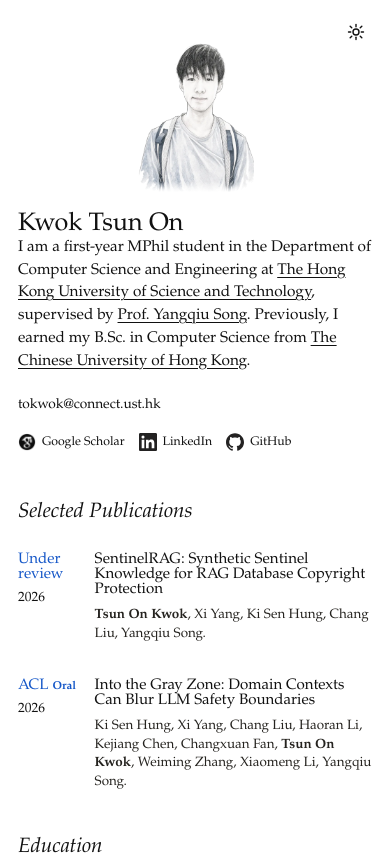
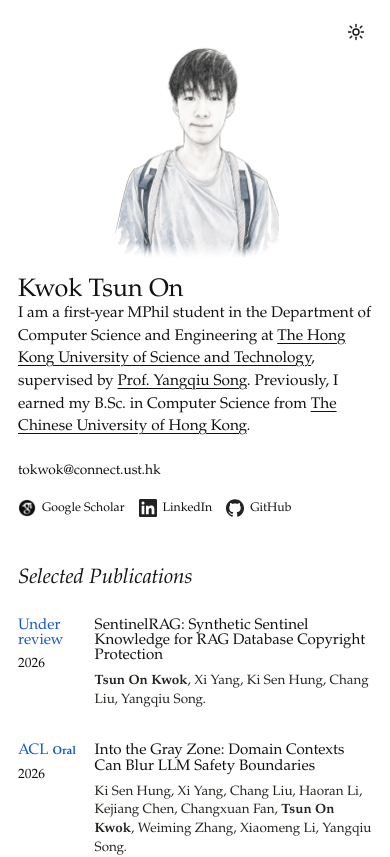
Before and after one commit to ansonk4/ansonk4.github.io, a Next.js app: page / in a window 390 px wide. Shown: the top 857 px of the page. Built offline with nearby package versions, Linux system fonts and the light colour scheme; a web font is replaced by a local one.

Commit message:
Increase mobile portrait size

```diff
--- a/app/globals.css
+++ b/app/globals.css
@@ -801,7 +801,7 @@
 
   .portrait-wrap {
     justify-self: center;
-    width: min(36vw, 120px);
+    width: min(50vw, 170px);
   }
 
   .intro-panel {
@@ -872,7 +872,7 @@
 
   .portrait-wrap {
     justify-self: center;
-    width: min(36vw, 120px);
+    width: min(50vw, 170px);
   }
 
   .intro-panel {
--- a/components/PortraitToggle.tsx
+++ b/components/PortraitToggle.tsx
@@ -9,6 +9,7 @@
 
 const portraitSrc = "/assets/portrait.webp";
 const alternatePortraitSrc = "/assets/me.webp";
+const portraitSizes = "(max-width: 340px) 50vw, (max-width: 560px) 170px, (max-width: 768px) 70vw, 290px";
 
 export function PortraitToggle({ name }: PortraitToggleProps) {
   const [showAlternate, setShowAlternate] = useState(false);
@@ -27,7 +28,7 @@
         alt={showAlternate ? "" : `Portrait of ${name}`}
         aria-hidden={showAlternate}
         fill
-        sizes="(max-width: 768px) 70vw, 290px"
+        sizes={portraitSizes}
         priority
         className="portrait-image portrait-image-default"
       />
@@ -36,7 +37,7 @@
         alt={showAlternate ? `Portrait of ${name}` : ""}
         aria-hidden={!showAlternate}
         fill
-        sizes="(max-width: 768px) 70vw, 290px"
+        sizes={portraitSizes}
         loading="eager"
         className="portrait-image portrait-image-alternate"
       />
```
